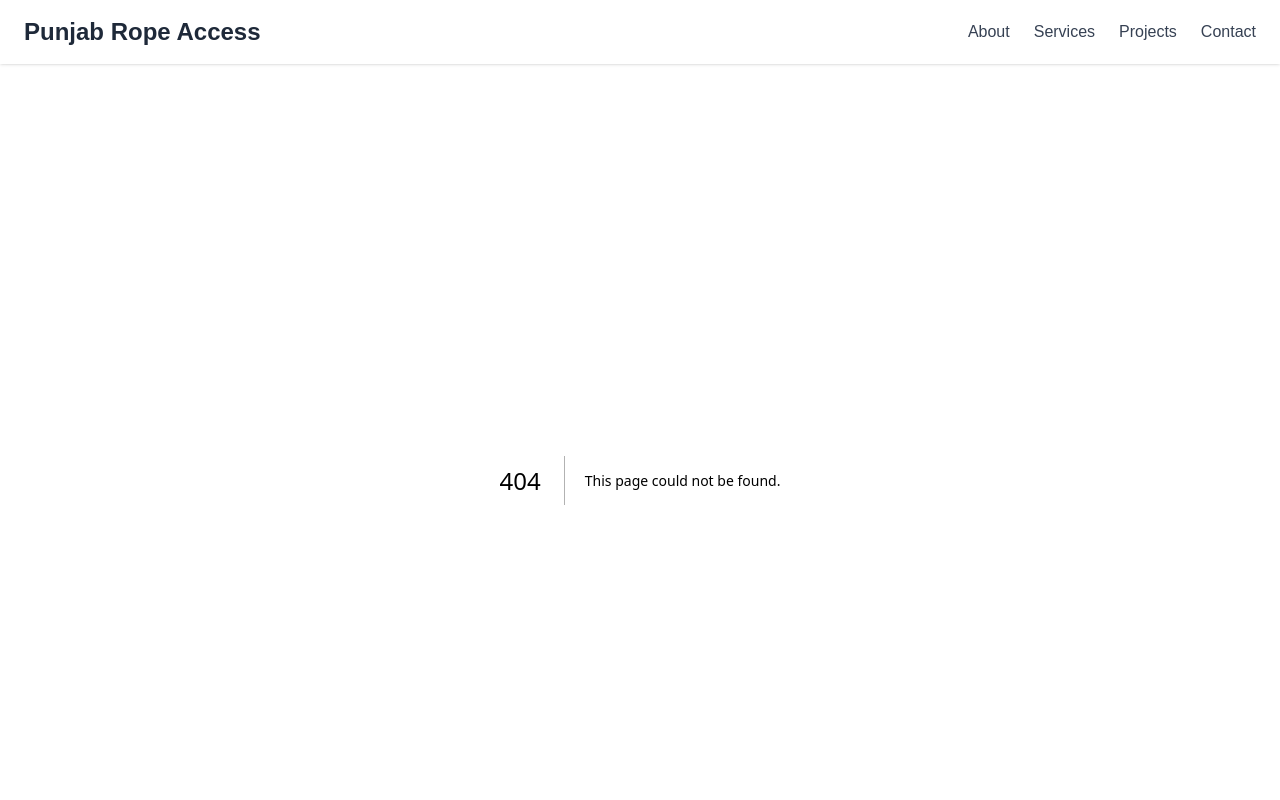
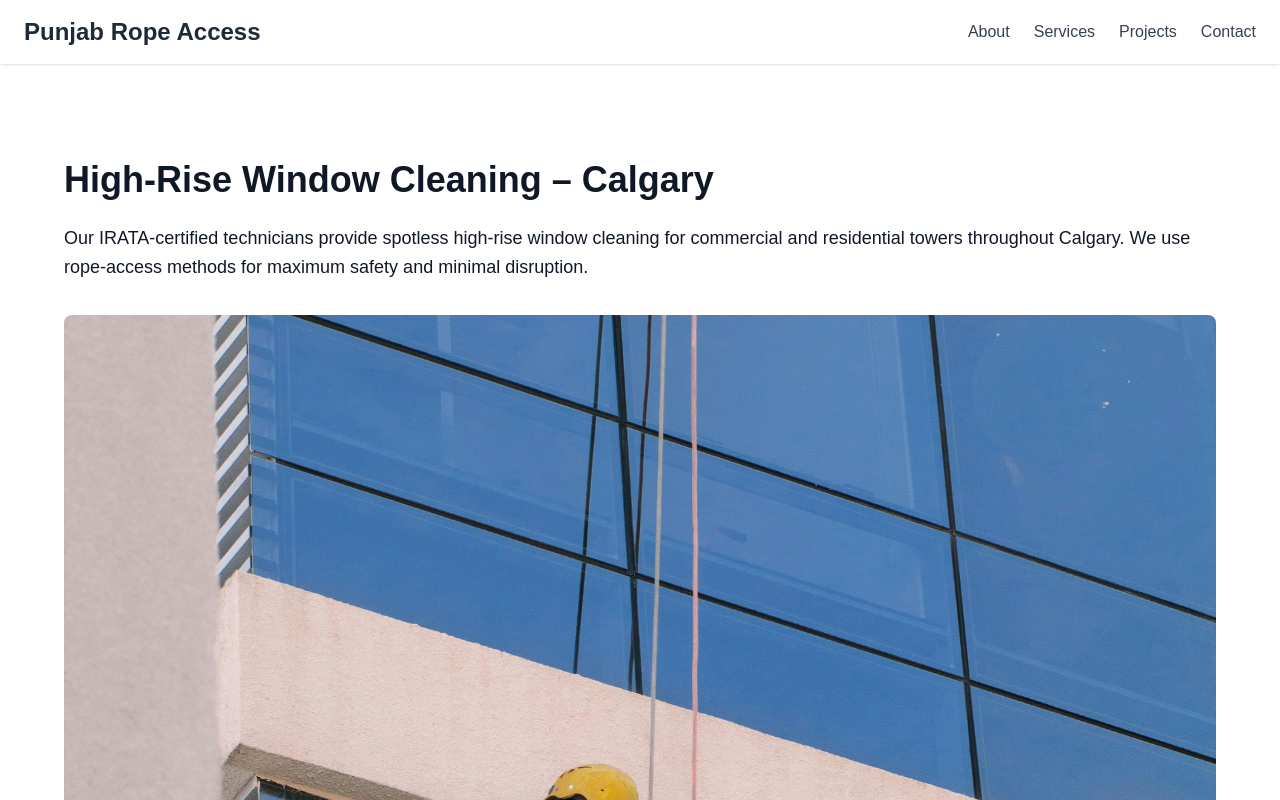
Before and after one commit to ranjodhbajwa1/punjab-rope-access, a Next.js app: page /services/anchor-inspection in a window 1280 px wide. Before the commit this address had no page. Shown: the top 800 px of the page. Built offline with nearby package versions, Linux system fonts and the light colour scheme.

Commit message:
added service pages and media

```diff
--- /dev/null
+++ b/app/services/anchor-inspection/page.tsx
@@ -0,0 +1,46 @@
+import Image from "next/image";
+
+export const metadata = {
+  title: "High-Rise Window Cleaning in Calgary",
+  description:
+    "Professional rope access window cleaning for high-rise buildings in Calgary.",
+};
+
+export default function WindowCleaningPage() {
+  return (
+    <section className="min-h-screen bg-white text-gray-900 py-20 px-6">
+      <div className="max-w-6xl mx-auto">
+        <h1 className="text-4xl font-bold mb-6">
+          High-Rise Window Cleaning – Calgary
+        </h1>
+        <p className="text-lg mb-8 leading-relaxed">
+          Our IRATA-certified technicians provide spotless high-rise window
+          cleaning for commercial and residential towers throughout Calgary.
+          We use rope-access methods for maximum safety and minimal disruption.
+        </p>
+
+        <Image
+          src="/images/service-window.jpg"
+          alt="High-rise window cleaning"
+          width={1200}
+          height={600}
+          className="rounded-lg mb-10"
+        />
+
+        <video
+          src="/videos/window-cleaning-demo.mp4"
+          controls
+          className="w-full rounded-lg mb-10"
+        />
+
+        <p className="text-lg">
+          To schedule your next cleaning or maintenance,{" "}
+          <a href="/contact" className="text-red-600 font-semibold underline">
+            request a quote here
+          </a>
+          .
+        </p>
+      </div>
+    </section>
+  );
+}
--- a/components/Services.tsx
+++ b/components/Services.tsx
@@ -6,6 +6,8 @@ const services = [
     title: "High-Rise Window Cleaning",
     desc: "Professional window cleaning for commercial and residential towers.",
     img: "/images/service-window.jpg",
+    <Link href="/services/window-cleaning">Read More</Link>
+
   },
   {
     title: "Anchor Inspections",
```
Also changed, not shown: app/services/painting/page.tsx (added), app/services/pressure-washing/page.tsx (added), app/services/window-cleaning/page.tsx (added).
